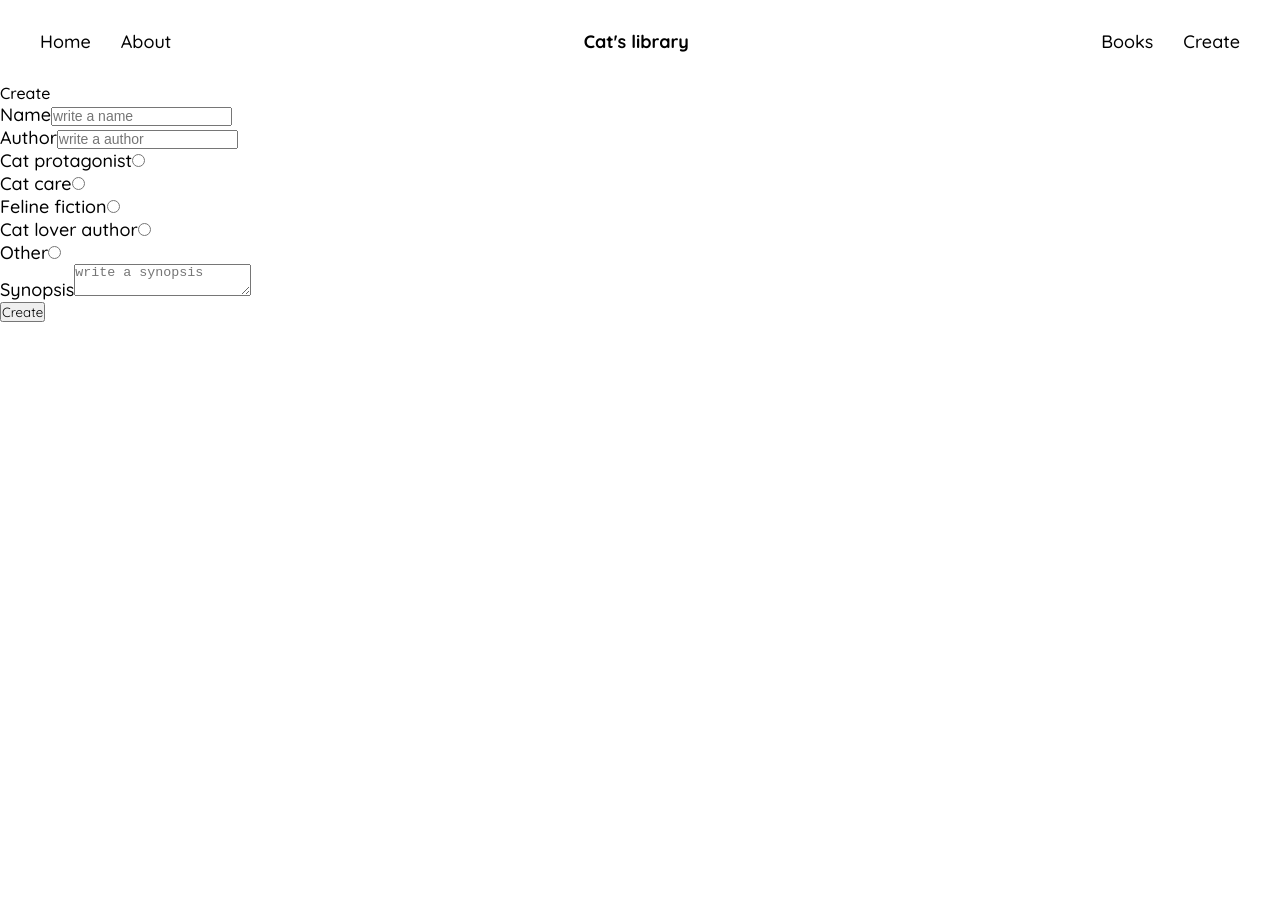
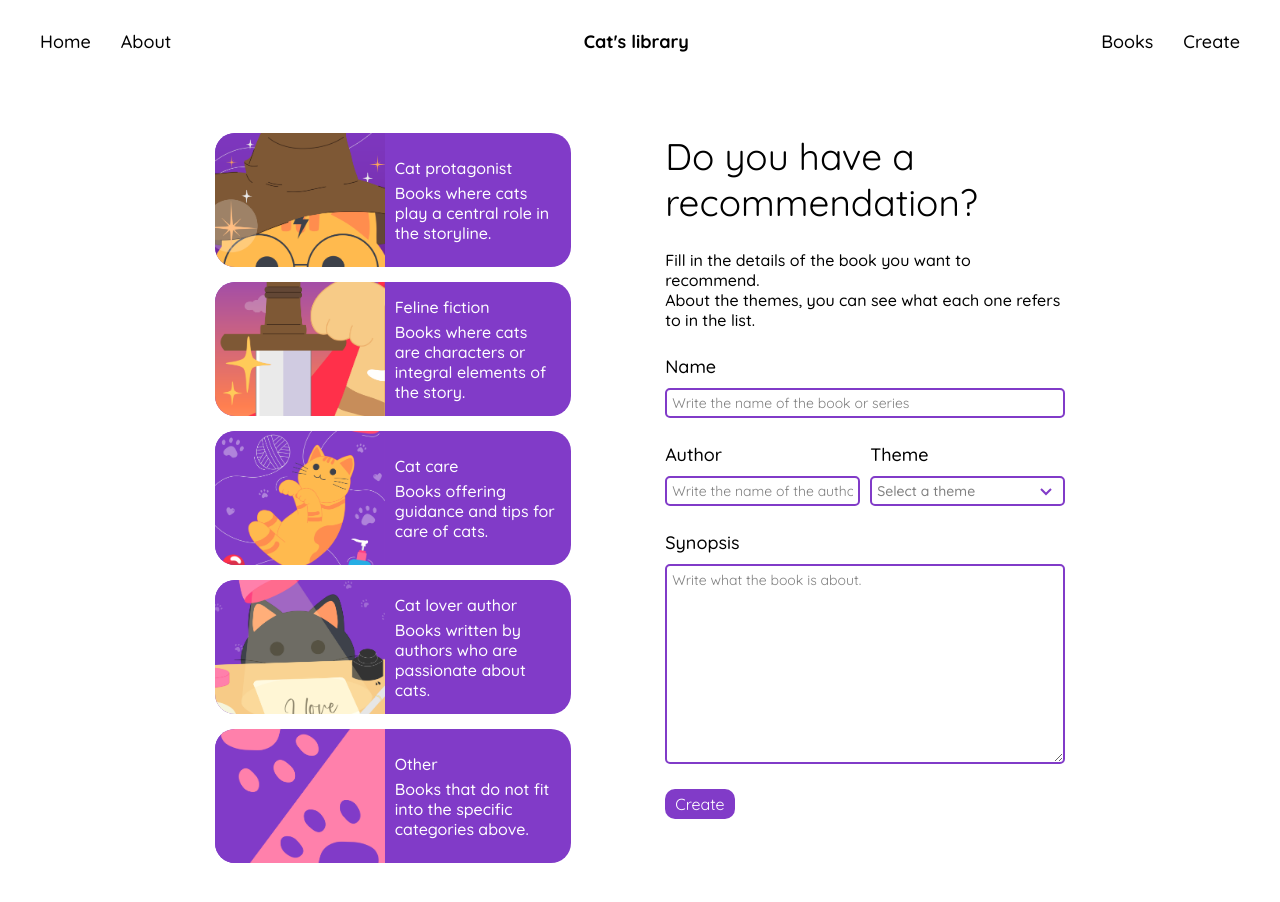
Before and after one commit to FatimaGR/Cat-s-library, a React (Vite) app: page /create in a window 1280 px wide. Shown: the top 902 px of the page. Before the commit the page ends 800 px from the top, so only its background shows below. Built offline with nearby package versions, Linux system fonts and the light colour scheme.

Commit message:
Added create form styles

```diff
--- a/src/components/Inputs.jsx
+++ b/src/components/Inputs.jsx
@@ -1,6 +1,8 @@
-export function Input({ id, name, type="text", value, onChange, label, placeholder=""}) {
+import "../styles/Create.css"
+
+export function Input({ id, name, type="text", value, onChange, label, placeholder="", classInput, classDiv}) {
   return (
-    <div key={id}>
+    <div key={id} className={classDiv}>
       <label htmlFor={id || name}>{label}</label>
       <input
         type={type}
@@ -9,14 +11,15 @@ export function Input({ id, name, type="text", value, onChange, label, placehold
         value={value}
         onChange={onChange}
         placeholder={placeholder}
+        className={classInput}
       />
     </div>
   )
 }
 
-export function TextArea({ id, name, value, onChange, label, placeholder=""}) {
+export function TextArea({ id, name, value, onChange, label, placeholder="", classDiv}) {
   return (
-    <div key={id}>
+    <div key={id} className={classDiv}>
       <label htmlFor={id || name}>{label}</label>
       <textarea
         name={name}
@@ -24,6 +27,7 @@ export function TextArea({ id, name, value, onChange, label, placeholder=""}) {
         value={value}
         onChange={onChange}
         placeholder={placeholder}
+        className="text-area"
       />
     </div>
   )
--- /dev/null
+++ b/src/components/ThemesList.jsx
@@ -0,0 +1,32 @@
+import CatProtagonist from "../assets/cover-cat-protagonist.png"
+import FelineFiction from "../assets/cover-feline-fiction.png"
+import CatLoverAuthor from "../assets/cover-author.png"
+import CatCare from "../assets/cover-cat-care.png"
+import Other from "../assets/cover-other.png"
+import "../styles/Create.css"
+
+function ThemesList(){
+  const themes = [
+    {name: "Cat protagonist", image: CatProtagonist, description: "Books where cats play a central role in the storyline."},
+    {name: "Feline fiction", image: FelineFiction, description: "Books where cats are characters or integral elements of the story."},
+    {name: "Cat care", image: CatCare, description: "Books offering guidance and tips for care of cats."},
+    {name: "Cat lover author", image: CatLoverAuthor, description: "Books written by authors who are passionate about cats."},
+    {name: "Other", image: Other, description: "Books that do not fit into the specific categories above."}
+  ]
+
+  return(
+    <div className="themes-container">
+      {themes.map(theme => (
+        <div className="theme-card">
+          <img src={theme.image} alt="" />
+          <div className="theme-description">
+            <p>{theme.name}</p>
+            <p>{theme.description}</p>
+          </div>
+        </div>
+      ))}
+    </div>
+  )
+}
+
+export default ThemesList
--- a/src/index.css
+++ b/src/index.css
@@ -30,6 +30,8 @@ a:hover{
 li{
   list-style: none;
 }
+input::placeholder,
+.text-area::placeholder,
 button{
   font-family: "Quicksand", sans-serif;
 }
@@ -53,3 +55,6 @@ button{
 .none{
   display: none;
 }
+.flex{
+  display: flex;
+}
--- a/src/pages/Create.jsx
+++ b/src/pages/Create.jsx
@@ -2,6 +2,9 @@ import { useState } from "react"
 import { useNavigate } from 'react-router-dom';
 import { Input, TextArea } from "../components/Inputs"
 import { createBook } from "../services/services.js";
+import ThemesList from "../components/ThemesList.jsx";
+import "../styles/Create.css"
+import arrow from "../assets/bx-chevron-down-purple.svg"
 
 function Create(){
   const navigate = useNavigate()
@@ -15,6 +18,7 @@ function Create(){
   })
 
   const [errorMessage, setErrorMessage] = useState("");
+  const [themeToggle, setThemeToggle] = useState(false)
 
   const handleClick = () => {
     navigate("/books")
@@ -43,28 +47,42 @@ function Create(){
     setFormData({ ...formData, [name]: value})
   }
 
+  function handleThemeToggle(){
+    setThemeToggle(!themeToggle)
+  }
+
   return(
-    <div>
-      <p>Create</p>
+    <div className="create second-container">
+      <ThemesList/>
       <form onSubmit={handleSubmit}>
-        <div>
+        <h1>Do you have a <br /> recommendation?</h1>
+        <p>Fill in the details of the book you want to recommend. <br />
+        About the themes, you can see what each one refers to in the list.</p>
         <Input
           id="name"
           name="name"
           value={formData.name}
           onChange={handleChange}
           label="Name"
-            placeholder="write a name"
+          placeholder="Write the name of the book or series"
+          classInput="text-input"
+          classDiv="input-container"
         />
+        <div className="two-options">
           <Input
             id="author"
             name="author"
             value={formData.author}
             onChange={handleChange}
             label="Author"
-            placeholder="write a author"
+            placeholder="Write the name of the author"
+            classInput="text-input"
+            classDiv="input-container"
           />
-          <div>
+          <div className="theme-input-container">
+            <label>Theme</label>
+            <div className="select-button" onClick={handleThemeToggle}>Select a theme <img src={arrow}/></div>
+            <div className={themeToggle ? "theme-selection" : "none"}>
               {themes.map((theme) =>
                 <Input
                   id={theme}
@@ -73,8 +91,11 @@ function Create(){
                   value={theme}
                   onChange={handleChange}
                   label={theme}
+                  classDiv="select-input"
                 />
               )}
+            </div>
+          </div>
         </div>
         <TextArea
           id="synopsis"
@@ -82,12 +103,12 @@ function Create(){
           value={formData.synopsis}
           onChange={handleChange}
           label="Synopsis"
-            placeholder="write a synopsis"
+          placeholder="Write what the book is about."
+          classDiv="input-container"
         />
-        </div>
         <button type="submit">Create</button>
+        {errorMessage && <p>{errorMessage}</p>}
       </form>
-      {errorMessage && <p>{errorMessage}</p>}
     </div>
   )
 }
--- a/src/pages/Update.jsx
+++ b/src/pages/Update.jsx
@@ -1,4 +1,4 @@
-import { Link, useNavigate, useParams } from "react-router-dom";
+import { useNavigate, useParams } from "react-router-dom";
 import { getBookById, updateBook } from "../services/services.js";
 import { useEffect, useState } from "react";
 import { Input, TextArea } from "../components/Inputs.jsx";
@@ -59,11 +59,13 @@ function Update(){
   }
 
   return(
-    <div>
+    <div className="first-container">
       {loading ? (
         <p>Loading...</p>
       ) : (
-        <div>
+        <div className="update">
+          <h1>Edit the book</h1>
+          <p>Thank you for updating or correcting the information of this book!</p>
           <form onSubmit={handleSubmit}>
             <div>
               <Input
@@ -107,8 +109,8 @@ function Update(){
               />
             </div>
             <button type="submit">Update</button>
+          {errorMessage && <p>{errorMessage}</p>}
           </form>
-          {errorMessage && <p>{errorMessage}</p>}
         </div>
       )}
     </div>
--- a/src/styles/Books.css
+++ b/src/styles/Books.css
@@ -143,7 +143,7 @@
   flex-direction: column;
   gap: 8px;
   border-radius: 10px;
-  border: solid 3px #813BC8;
+  border: solid 2px #813BC8;
   font-weight: 600;
   min-width: 190px;
   margin-top: 10px;
--- /dev/null
+++ b/src/styles/Create.css
@@ -0,0 +1,128 @@
+.themes-container{
+  display: flex;
+  flex-direction: column;
+  gap: 15px;
+  box-sizing: border-box;
+}
+.theme-card{
+  background-color: #813BC8;
+  border-radius: 20px;
+  color: #fff;
+  display: flex;
+  align-items: center;
+  box-sizing: border-box;
+  gap: 10px;
+  width: 356px;
+}
+.theme-card img{
+  min-width: 170px;
+  height: 134px;
+  object-fit: cover;
+  border-bottom-left-radius: 20px;
+  border-top-left-radius: 20px;
+}
+.theme-description{
+  display: flex;
+  flex-direction: column;
+  gap: 5px;
+  margin-right: 15px;
+}
+.create{
+  padding: 50px;
+  gap: 8%;
+}
+.create form{
+  width: 400px;
+  display: flex;
+  gap: 25px;
+  flex-direction: column;
+  align-items: flex-start;
+}
+.create button{
+  background-color: #813BC8;
+  color: #fff;
+  border: none;
+  border-radius: 10px;
+  padding: 5px 10px;
+  box-sizing: border-box;
+  cursor: pointer;
+  font-size: 16px;
+}
+.input-container,
+.theme-input-container{
+  display: flex;
+  flex-direction: column;
+  gap: 10px;
+  width: 100%;
+}
+.theme-input-container{
+  position: relative;
+}
+.select-input{
+  display: flex;
+  flex-direction: row-reverse;
+  align-items: center;
+}
+.select-input > label{
+  font-size: 14px;
+  font-weight: 600;
+}
+.theme-selection{
+  position: absolute;
+  background-color: #ffffffcc;
+  padding: 5px;
+  display: flex;
+  flex-direction: column;
+  align-items: flex-start;
+  border-radius: 5px;
+  border: solid 2px #813BC8;
+  top: 70px;
+}
+.select-button,
+.text-input,
+.text-area{
+  border: solid 2px #813BC8;
+  border-radius: 5px;
+  background: none;
+  padding: 5px;
+  box-sizing: border-box;
+  font-size: 14px;
+  outline: none;
+}
+.text-area{
+  min-height: 200px;
+}
+.text-input::placeholder,
+.text-area::placeholder,
+.select-button{
+  color: #00000080;
+}
+.select-button{
+  display: flex;
+  justify-content: space-between;
+  align-items: center;
+  padding: 1px 5px;
+  box-sizing: border-box;
+  cursor: pointer;
+}
+.select-button img{
+  fill: #813BC8;
+}
+.two-options{
+  display: flex;
+  width: 100%;
+  gap: 10px;
+}
+.theme-selection input{
+  appearance: none;
+  min-width: 30px;
+  min-height: 30px;
+  background-image: url("../assets/bx-radio-circle.svg");
+  background-repeat: no-repeat;
+  background-size: cover;
+}
+.theme-selection input:checked{
+  background-image: url("../assets/bx-radio-circle-marked.svg");
+  background-repeat: no-repeat;
+  background-size: cover;
+}
```
Also changed, not shown: src/assets/bx-chevron-down-purple.svg (added). Lines whose indentation alone changed are shown as unchanged.
